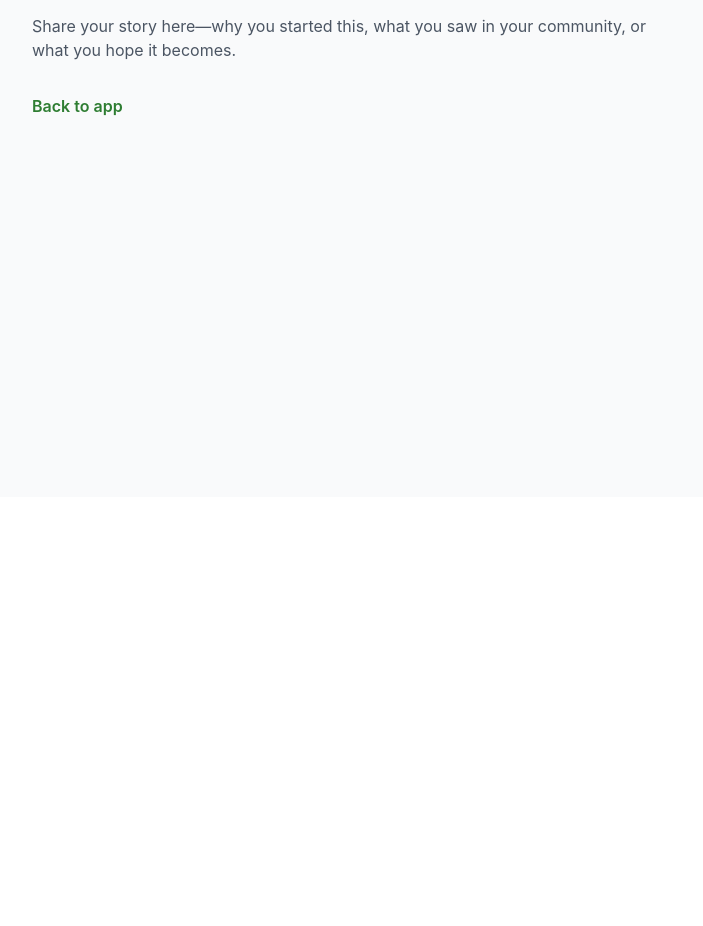
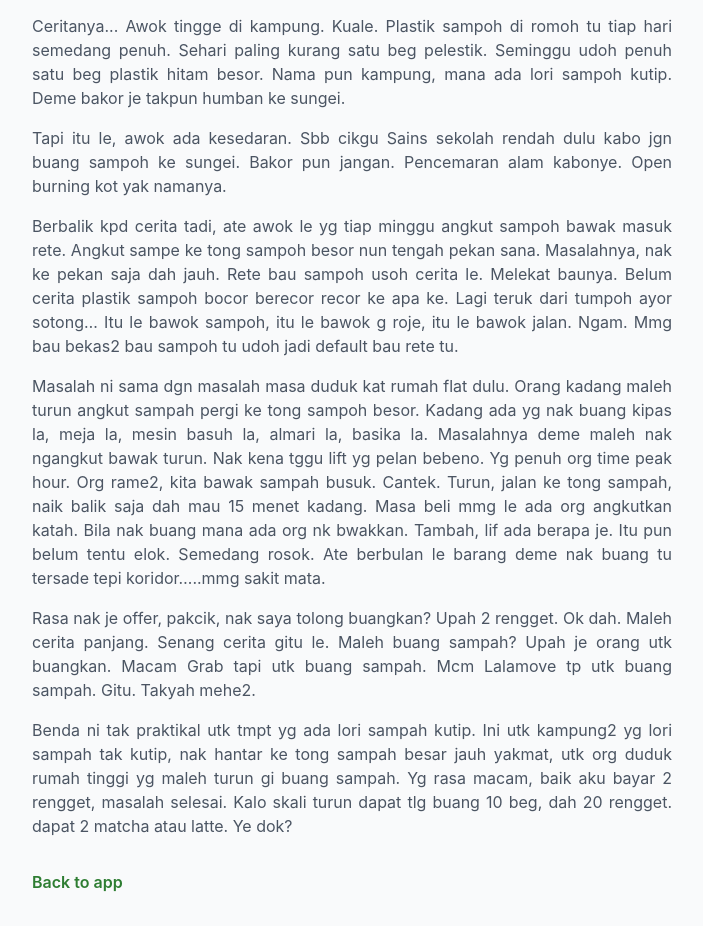
Before and after one commit to ashrafhamil/kutipsampah, a Next.js app: page /about in a window 1280 px wide. Shown: the part 303-1229 px from the top of the page, without its empty margins (288-991 px from the left). Before the commit the page ends 800 px from the top, so only its background shows below. Built offline with nearby package versions, Linux system fonts and the light colour scheme.

Commit message:
Story page: add story text, split into paragraphs, justify

```diff
--- a/app/about/page.js
+++ b/app/about/page.js
@@ -25,8 +25,23 @@ export default function AboutPage() {
         </p>
 
         <h2 className="text-lg font-semibold text-gray-800 mb-3 mt-6">The story behind it</h2>
-        <p className="text-gray-600 mb-4">
-          Share your story here—why you started this, what you saw in your community, or what you hope it becomes.
+        <p className="text-gray-600 mb-4 text-justify">
+          Ceritanya... Awok tingge di kampung. Kuale. Plastik sampoh di romoh tu tiap hari semedang penuh. Sehari paling kurang satu beg pelestik. Seminggu udoh penuh satu beg plastik hitam besor. Nama pun kampung, mana ada lori sampoh kutip. Deme bakor je takpun humban ke sungei.
+        </p>
+        <p className="text-gray-600 mb-4 text-justify">
+          Tapi itu le, awok ada kesedaran. Sbb cikgu Sains sekolah rendah dulu kabo jgn buang sampoh ke sungei. Bakor pun jangan. Pencemaran alam kabonye. Open burning kot yak namanya.
+        </p>
+        <p className="text-gray-600 mb-4 text-justify">
+          Berbalik kpd cerita tadi, ate awok le yg tiap minggu angkut sampoh bawak masuk rete. Angkut sampe ke tong sampoh besor nun tengah pekan sana. Masalahnya, nak ke pekan saja dah jauh. Rete bau sampoh usoh cerita le. Melekat baunya. Belum cerita plastik sampoh bocor berecor recor ke apa ke. Lagi teruk dari tumpoh ayor sotong… Itu le bawok sampoh, itu le bawok g roje, itu le bawok jalan. Ngam. Mmg bau bekas2 bau sampoh tu udoh jadi default bau rete tu.
+        </p>
+        <p className="text-gray-600 mb-4 text-justify">
+          Masalah ni sama dgn masalah masa duduk kat rumah flat dulu. Orang kadang maleh turun angkut sampah pergi ke tong sampoh besor. Kadang ada yg nak buang kipas la, meja la, mesin basuh la, almari la, basika la. Masalahnya deme maleh nak ngangkut bawak turun. Nak kena tggu lift yg pelan bebeno. Yg penuh org time peak hour. Org rame2, kita bawak sampah busuk. Cantek. Turun, jalan ke tong sampah, naik balik saja dah mau 15 menet kadang. Masa beli mmg le ada org angkutkan katah. Bila nak buang mana ada org nk bwakkan. Tambah, lif ada berapa je. Itu pun belum tentu elok. Semedang rosok. Ate berbulan le barang deme nak buang tu tersade tepi koridor…..mmg sakit mata.
+        </p>
+        <p className="text-gray-600 mb-4 text-justify">
+          Rasa nak je offer, pakcik, nak saya tolong buangkan? Upah 2 rengget. Ok dah. Maleh cerita panjang. Senang cerita gitu le. Maleh buang sampah? Upah je orang utk buangkan. Macam Grab tapi utk buang sampah. Mcm Lalamove tp utk buang sampah. Gitu. Takyah mehe2.
+        </p>
+        <p className="text-gray-600 mb-4 text-justify">
+          Benda ni tak praktikal utk tmpt yg ada lori sampah kutip. Ini utk kampung2 yg lori sampah tak kutip, nak hantar ke tong sampah besar jauh yakmat, utk org duduk rumah tinggi yg maleh turun gi buang sampah. Yg rasa macam, baik aku bayar 2 rengget, masalah selesai. Kalo skali turun dapat tlg buang 10 beg, dah 20 rengget. dapat 2 matcha atau latte. Ye dok?
         </p>
 
         <Link href="/" className="inline-block mt-4 text-primary font-semibold hover:underline">
```
